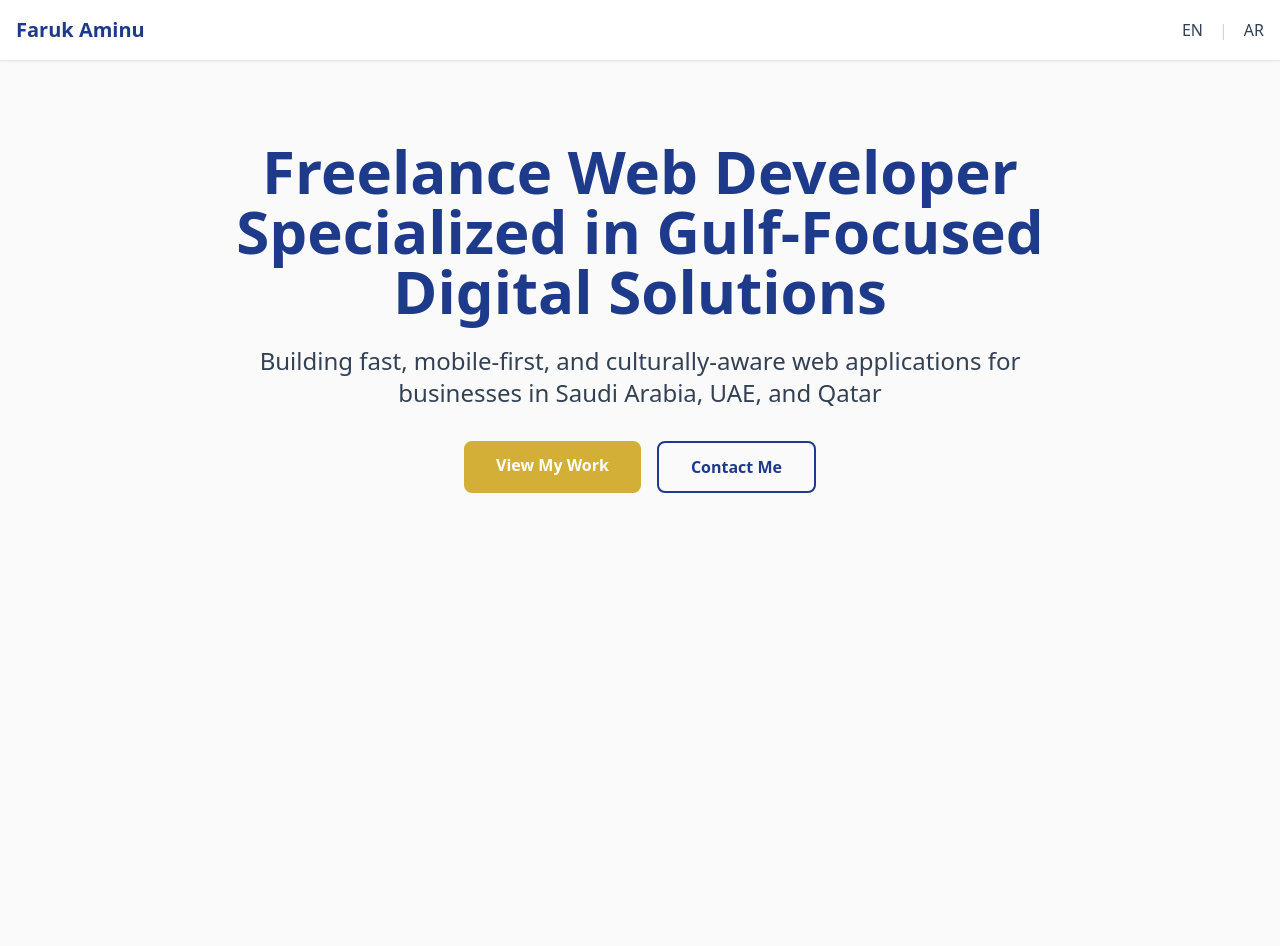
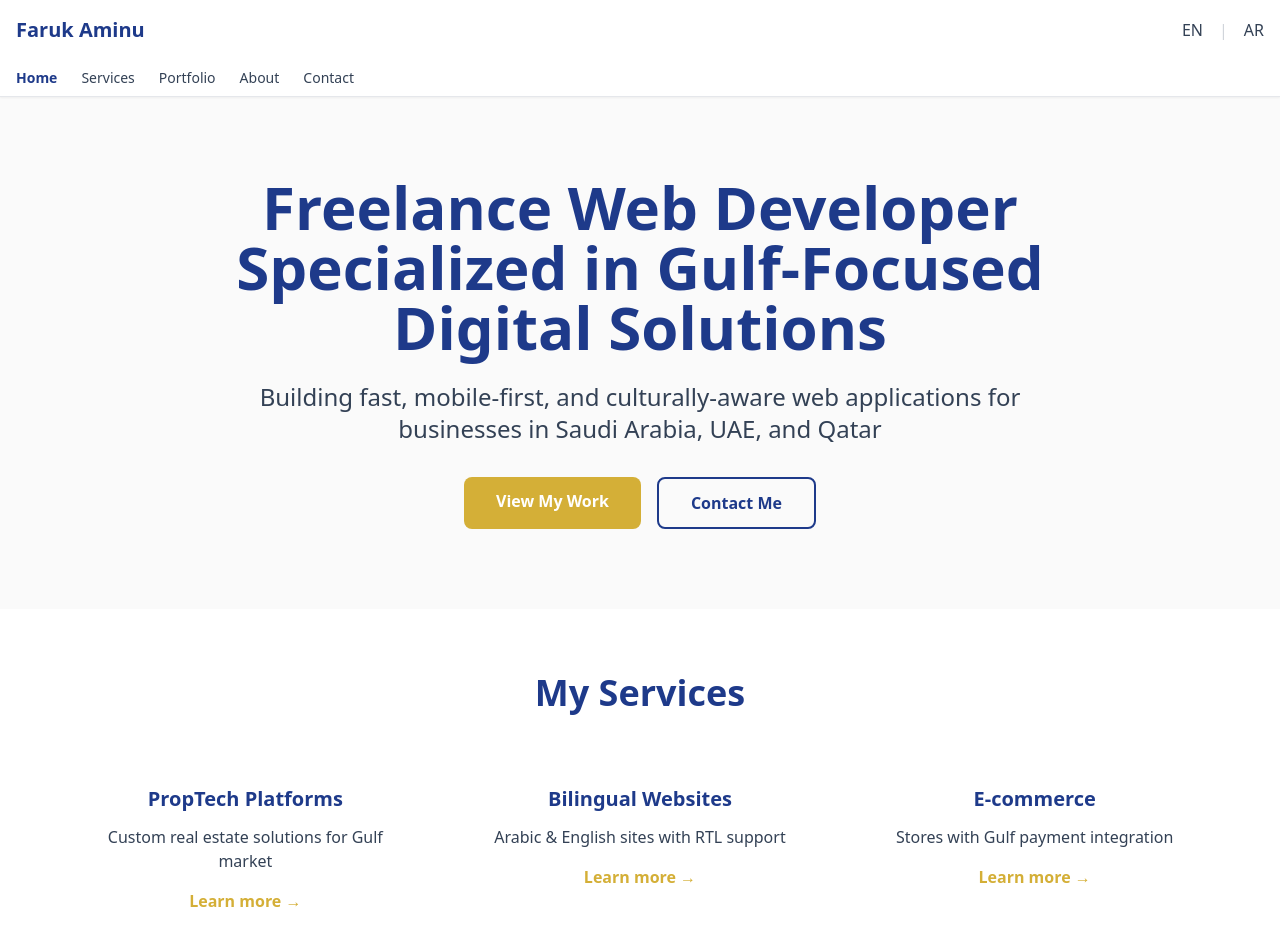
Before and after one commit to fazetdev/fazet.dev, a Next.js app: page / in a window 1280 px wide. Shown: the top 946 px of the page. Before the commit the page ends 800 px from the top, so only its background shows below. Built offline with nearby package versions, Linux system fonts and the light colour scheme; what tailwindcss-rtl would draw is missing.

Commit message:
Add About page with professional bio

```diff
--- a/app/[[...slug]]/page.js
+++ b/app/[[...slug]]/page.js
@@ -5,16 +5,34 @@ export default function Home({ params }) {
 
   const content = {
     en: {
+      hero: {
         title: "Freelance Web Developer Specialized in Gulf-Focused Digital Solutions",
         subtitle: "Building fast, mobile-first, and culturally-aware web applications for businesses in Saudi Arabia, UAE, and Qatar",
         viewWork: "View My Work",
         contactMe: "Contact Me"
       },
+      nav: {
+        home: "Home",
+        services: "Services",
+        portfolio: "Portfolio",
+        about: "About",
+        contact: "Contact"
+      }
+    },
     ar: {
+      hero: {
         title: "مطور ويب مستقل متخصص في الحلول الرقمية الموجهة للخليج",
         subtitle: "نبني تطبيقات ويب سريعة وملائمة للجوال ومراعية للثقافة للشركات في السعودية والإمارات وقطر",
         viewWork: "شاهد أعمالي",
         contactMe: "اتصل بي"
+      },
+      nav: {
+        home: "الرئيسية",
+        services: "الخدمات",
+        portfolio: "الأعمال",
+        about: "عني",
+        contact: "اتصل"
+      }
     }
   };
 
@@ -22,40 +40,71 @@ export default function Home({ params }) {
 
   return (
     <div className="min-h-screen bg-background">
-      {/* Simple Header */}
+      {/* Header with Navigation */}
       <header className="bg-white shadow-sm border-b border-gray-200">
         <div className="max-w-7xl mx-auto px-4 py-4 flex justify-between items-center">
-          <div className="text-xl font-bold text-primary">Faruk Aminu</div>
+          <Link href={`/${locale}`} className="text-xl font-bold text-primary">Faruk Aminu</Link>
           <div className="flex space-x-4 rtl:space-x-reverse">
             <a href="/en" className="text-text hover:text-primary">EN</a>
             <span className="text-gray-300">|</span>
             <a href="/ar" className="text-text hover:text-primary">AR</a>
           </div>
         </div>
+        <nav className="max-w-7xl mx-auto px-4 py-2 flex space-x-6 rtl:space-x-reverse text-sm">
+          <Link href={`/${locale}`} className="text-primary font-semibold">{t.nav.home}</Link>
+          <Link href={`/${locale}/services`} className="text-text hover:text-primary">{t.nav.services}</Link>
+          <Link href={`/${locale}/portfolio`} className="text-text hover:text-primary">{t.nav.portfolio}</Link>
+          <Link href={`/${locale}/about`} className="text-text hover:text-primary">{t.nav.about}</Link>
+          <Link href={`/${locale}/contact`} className="text-text hover:text-primary">{t.nav.contact}</Link>
+        </nav>
       </header>
 
       {/* Hero Section */}
       <section className="py-20 px-4 text-center">
         <div className="max-w-4xl mx-auto">
           <h1 className="text-4xl md:text-6xl font-bold text-primary mb-6">
-            {t.title}
+            {t.hero.title}
           </h1>
           <p className="text-xl md:text-2xl text-text mb-8 max-w-3xl mx-auto">
-            {t.subtitle}
+            {t.hero.subtitle}
           </p>
           <div className="flex flex-col sm:flex-row gap-4 justify-center">
             <Link
               href={`/${locale}/portfolio`}
               className="bg-accent text-white px-8 py-3 rounded-lg font-semibold hover:bg-yellow-600 transition-colors"
             >
-              {t.viewWork}
+              {t.hero.viewWork}
             </Link>
             <Link
               href={`/${locale}/contact`}
               className="border-2 border-primary text-primary px-8 py-3 rounded-lg font-semibold hover:bg-primary hover:text-white transition-colors"
             >
-              {t.contactMe}
+              {t.hero.contactMe}
             </Link>
+          </div>
+        </div>
+      </section>
+
+      {/* Services Overview */}
+      <section className="py-16 px-4 bg-white">
+        <div className="max-w-6xl mx-auto">
+          <h2 className="text-3xl md:text-4xl font-bold text-primary text-center mb-12">My Services</h2>
+          <div className="grid md:grid-cols-3 gap-8">
+            <div className="text-center p-6">
+              <h3 className="text-xl font-bold text-primary mb-3">PropTech Platforms</h3>
+              <p className="text-text mb-4">Custom real estate solutions for Gulf market</p>
+              <Link href={`/${locale}/services`} className="text-accent font-semibold hover:underline">Learn more →</Link>
+            </div>
+            <div className="text-center p-6">
+              <h3 className="text-xl font-bold text-primary mb-3">Bilingual Websites</h3>
+              <p className="text-text mb-4">Arabic & English sites with RTL support</p>
+              <Link href={`/${locale}/services`} className="text-accent font-semibold hover:underline">Learn more →</Link>
+            </div>
+            <div className="text-center p-6">
+              <h3 className="text-xl font-bold text-primary mb-3">E-commerce</h3>
+              <p className="text-text mb-4">Stores with Gulf payment integration</p>
+              <Link href={`/${locale}/services`} className="text-accent font-semibold hover:underline">Learn more →</Link>
+            </div>
           </div>
         </div>
       </section>
--- /dev/null
+++ b/app/about/[[...slug]]/page.js
@@ -0,0 +1,86 @@
+import Link from 'next/link';
+
+export default function About({ params }) {
+  const locale = params?.slug?.[0] || 'en';
+
+  const content = {
+    en: {
+      title: "Faruk Bashir Aminu",
+      sections: [
+        "A professional web developer specializing in the digital needs of the Gulf market.",
+        "My focus is on delivering fast, reliable, and culturally-aware web solutions that understand the business landscape of Saudi Arabia, the UAE, and Qatar.",
+        "I prioritize clear communication (including WhatsApp), respect for fast timelines, and building solutions that truly fit the local market.",
+        "With a strong English-speaking tech background from Nigeria, I bring international standards with local market understanding."
+      ],
+      nav: {
+        home: "Home",
+        services: "Services",
+        portfolio: "Portfolio",
+        contact: "Contact"
+      }
+    },
+    ar: {
+      title: "فاروق بشير أمينو",
+      sections: [
+        "مطور ويب محترف متخصص في الاحتياجات الرقمية لسوق الخليج.",
+        "أركز على تقديم حلول ويب سريعة وموثوقة ومراعية للثقافة تفهم بيئة الأعمال في السعودية والإمارات وقطر.",
+        "أولويّاتي هي التواصل الواضح (بما في ذلك واتساب)، واحترام الجداول الزمنية السريعة، وبناء حلول تناسب السوق المحلي حقًا.",
+        "بخلفية تقنية قوية في التحدث باللغة الإنجليزية من نيجيريا، أجمع بين المعايير الدولية وفهم السوق المحلي."
+      ],
+      nav: {
+        home: "الرئيسية",
+        services: "الخدمات",
+        portfolio: "الأعمال",
+        contact: "اتصل"
+      }
+    }
+  };
+
+  const t = content[locale] || content.en;
+
+  return (
+    <div className="min-h-screen bg-background">
+      {/* Header */}
+      <header className="bg-white shadow-sm border-b border-gray-200">
+        <div className="max-w-7xl mx-auto px-4 py-4 flex justify-between items-center">
+          <Link href={`/${locale}`} className="text-xl font-bold text-primary">Faruk Aminu</Link>
+          <div className="flex space-x-4 rtl:space-x-reverse">
+            <a href="/en/about" className="text-text hover:text-primary">EN</a>
+            <span className="text-gray-300">|</span>
+            <a href="/ar/about" className="text-text hover:text-primary">AR</a>
+          </div>
+        </div>
+        <nav className="max-w-7xl mx-auto px-4 py-2 flex space-x-6 rtl:space-x-reverse text-sm">
+          <Link href={`/${locale}`} className="text-text hover:text-primary">{t.nav.home}</Link>
+          <Link href={`/${locale}/services`} className="text-text hover:text-primary">{t.nav.services}</Link>
+          <Link href={`/${locale}/portfolio`} className="text-text hover:text-primary">{t.nav.portfolio}</Link>
+          <Link href={`/${locale}/about`} className="text-primary font-semibold">About</Link>
+          <Link href={`/${locale}/contact`} className="text-text hover:text-primary">{t.nav.contact}</Link>
+        </nav>
+      </header>
+
+      {/* About Content */}
+      <section className="py-16 px-4">
+        <div className="max-w-4xl mx-auto">
+          <div className="text-center mb-12">
+            <h1 className="text-4xl md:text-5xl font-bold text-primary mb-6">{t.title}</h1>
+          </div>
+
+          <div className="bg-white rounded-lg shadow-lg p-8">
+            <div className="space-y-6 text-lg text-text leading-relaxed">
+              {t.sections.map((paragraph, index) => (
+                <p key={index}>{paragraph}</p>
+              ))}
+            </div>
+
+            <div className="mt-8 p-4 bg-accent/10 rounded-lg border border-accent/20">
+              <p className="text-text text-center">
+                <strong>Available in Gulf Standard Time (GST +4)</strong>
+              </p>
+            </div>
+          </div>
+        </div>
+      </section>
+    </div>
+  );
+}
```
Lines whose indentation alone changed are shown as unchanged.
